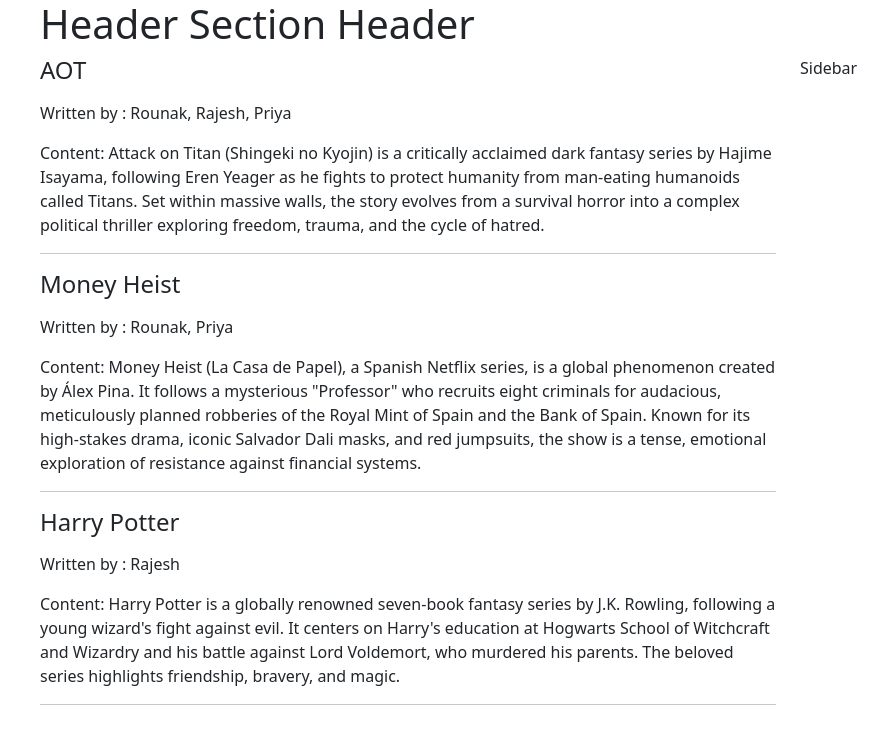
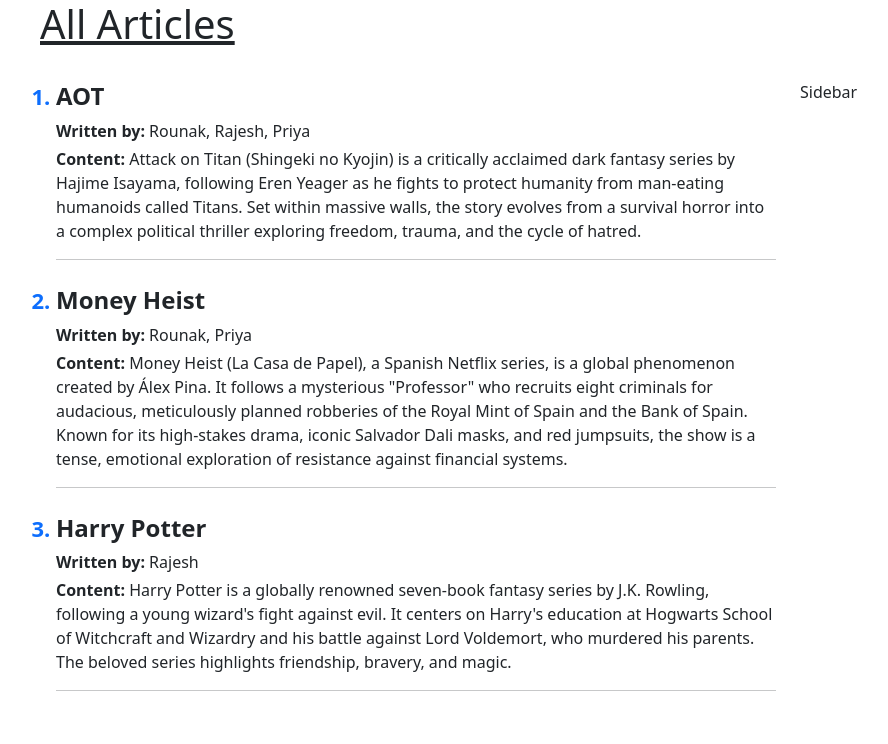
Before and after one commit to rounak161106/modern-application-development, a Flask app: page / in a window 1280 px wide. Shown: the top 744 px of the page, without its empty margins (42-930 px from the left). Run offline with Flask 3, Linux system fonts and the light colour scheme.

Commit message:
Add articles and their blogs

```diff
--- a/Flask_sqlalchemy/templates/index.html
+++ b/Flask_sqlalchemy/templates/index.html
@@ -6,36 +6,41 @@
         <title>Document</title>
         <link href="https://cdn.jsdelivr.net/npm/bootstrap@5.3.8/dist/css/bootstrap.min.css" rel="stylesheet" integrity="sha384-sRIl4kxILFvY47J16cr9ZwB07vP4J8+LH7qKQnuqkuIAvNWLzeN8tE5YBujZqJLB" crossorigin="anonymous">
     </head>
-
+    <style>
+        ol li::marker {
+            font-weight: bold;
+            font-size: 22px;
+            color: #0d6efd; /* bootstrap blue */
+        }
+     </style>
     <body>
         <div class="container">
-            <div class="jumbotron">
-                <h1 class="header-4">Header Section Header</h1>
+            <div class="" >
+                <h1 class="header-4" style="text-decoration: underline;"> All Articles   </h1><br>
             </div>
 
             <div class="row">
                 <div class="col-md-8">
+                <ol class="ps-3">
                     {% for i in articles %}
-                         <div>
-                            <h4> {{i.title }} </h4>
+                        <li class="mb-4">
+                            <h4 class="fw-bold">{{ i.title }}</h4>
+
+                            <p class="mb-1">
+                                <strong>Written by:</strong>
+                                {% for author in i.authors %}
+                                    {{ author.name }}{% if not loop.last %}, {% endif %}
+                                {% endfor %}
+                            </p>
+
                             <p>
-                                <div>
-                                Written by :
-                                {% for author in i.authors -%}
-                                    {% if not loop.last %}
-                                        {{author["name"] }},
-                                    {% else %}
-                                        {{author["name"] }}
-                                    {% endif %}
-                                {%- endfor %}
-                                </div>
+                                <strong>Content:</strong> {{ i.content }}
                             </p>
-                            <div>
-                                <p>Content: {{i.content }}</p>
-                            </div>
-                         </div>
-                     <hr>
+
+                            <hr>
+                        </li>
                     {% endfor %}
+                </ol>
                 </div>
 
                 <div class="col-md-4">Sidebar</div>
```
Also changed, not shown: Flask_sqlalchemy/testdb.sqlite3.
